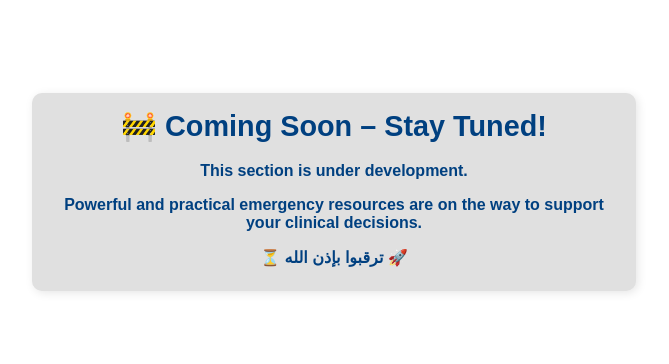
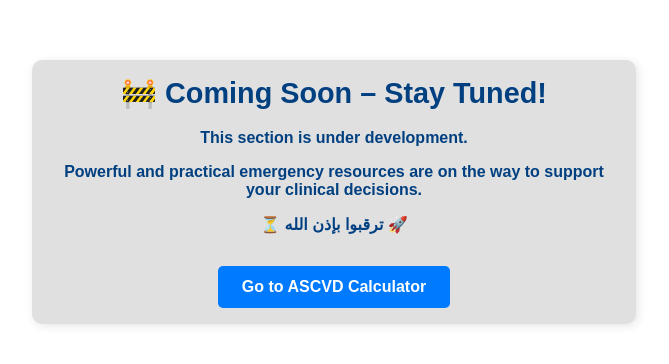
Before and after one commit to Wahab1996/test, a plain HTML site: page scores/ascvd.html in a window 1280 px wide. Shown: the part 208-572 px from the top of the page, without its empty margins (306-975 px from the left). Drawn offline with Linux system fonts and the light colour scheme.

Commit message:
Update ascvd.html

```diff
--- a/scores/ascvd.html
+++ b/scores/ascvd.html
@@ -30,8 +30,22 @@
     .card p {
       margin-bottom: 0.5em;
     }
+    .card a.button {
+      display: inline-block;
+      margin-top: 1.5em;
+      padding: 0.75em 1.5em;
+      background-color: #007bff;
+      color: white;
+      text-decoration: none;
+      border-radius: 5px;
+      font-size: 1em;
+      transition: background-color 0.3s ease;
+    }
+    .card a.button:hover {
+      background-color: #0056b3;
+    }
   </style>
-<link rel="stylesheet" href="../assets/css/style.css">
+  <link rel="stylesheet" href="../assets/css/style.css">
 </head>
 <body>
   <div class="card">
@@ -39,7 +53,10 @@
     <p>This section is under development.</p>
     <p>Powerful and practical emergency resources are on the way to support<br>your clinical decisions.</p>
     <p>⏳ ترقبوا بإذن الله 🚀</p>
+    <a class="button" href="https://www.mdcalc.com/calc/3398/ascvd-atherosclerotic-cardiovascular-disease-2013-risk-calculator-aha-acc" target="_blank">
+      Go to ASCVD Calculator
+    </a>
   </div>
-<script src="../assets/js/theme-toggle.js"></script>
+  <script src="../assets/js/theme-toggle.js"></script>
 </body>
 </html>
```
